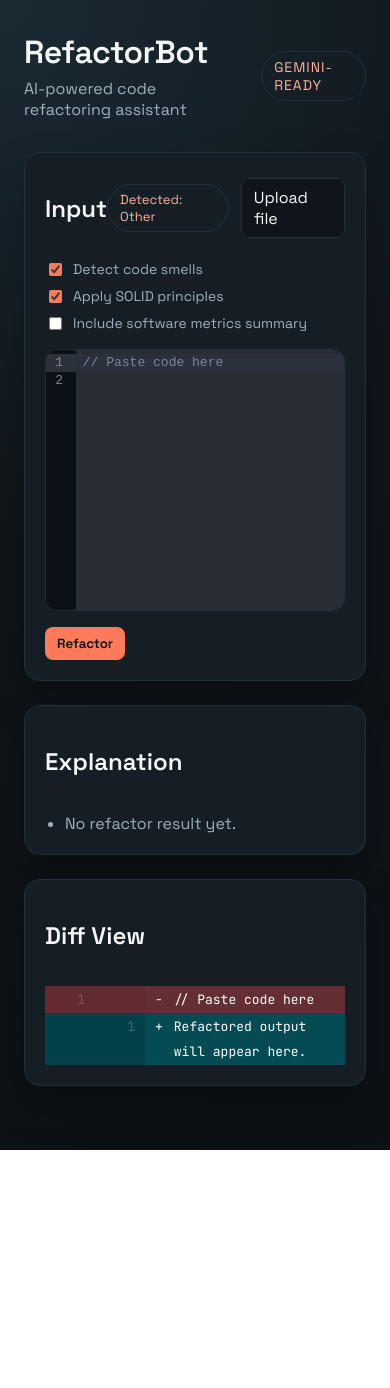
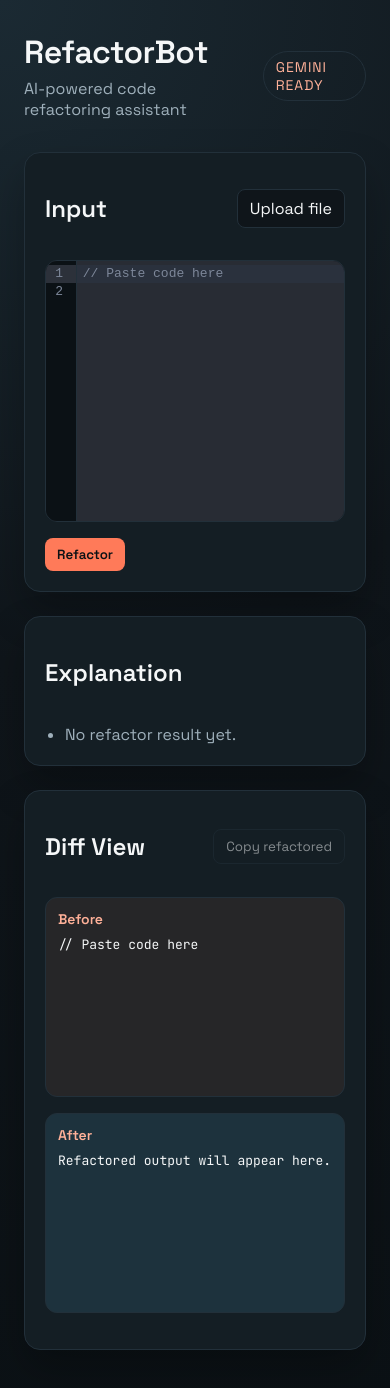
Before and after one commit to Karthikeya02/AICodeRefactoring, a React (Vite) app in the folder client/: page / in a window 390 px wide. Shown: the top 1388 px of the page. Before the commit the page ends 1150 px from the top, so only its background shows below. Built offline with nearby package versions, Linux system fonts and the light colour scheme.

Commit message:
language fixes

```diff
--- a/client/src/App.jsx
+++ b/client/src/App.jsx
@@ -1,5 +1,4 @@
-import { useEffect, useMemo, useState } from "react";
-import DiffViewer from "react-diff-viewer-continued";
+import { useEffect, useMemo, useRef, useState } from "react";
 import CodeMirror from "@uiw/react-codemirror";
 import { javascript } from "@codemirror/lang-javascript";
 import { python } from "@codemirror/lang-python";
@@ -16,10 +15,8 @@
   const [explanation, setExplanation] = useState([]);
   const [loading, setLoading] = useState(false);
   const [error, setError] = useState("");
-  const [detectSmells, setDetectSmells] = useState(true);
-  const [applySolid, setApplySolid] = useState(true);
-  const [includeMetrics, setIncludeMetrics] = useState(false);
-  const [splitView, setSplitView] = useState(true);
+  const [copied, setCopied] = useState(false);
+  const copyTimerRef = useRef(null);
 
   const hasOutput = refactored.trim().length > 0;
 
@@ -60,15 +57,24 @@
   }, [language]);
 
   useEffect(() => {
-    const updateSplitView = () => {
-      if (typeof window === "undefined") return;
-      setSplitView(window.innerWidth > 900);
+    return () => {
+      if (copyTimerRef.current) {
+        clearTimeout(copyTimerRef.current);
+      }
     };
+  }, []);
 
-    updateSplitView();
-    window.addEventListener("resize", updateSplitView);
-    return () => window.removeEventListener("resize", updateSplitView);
-  }, []);
+  const handleCopy = async () => {
+    if (!refactored.trim()) return;
+    try {
+      await navigator.clipboard.writeText(refactored);
+      setCopied(true);
+      if (copyTimerRef.current) clearTimeout(copyTimerRef.current);
+      copyTimerRef.current = setTimeout(() => setCopied(false), 1500);
+    } catch {
+      setError("Copy failed. Please try again.");
+    }
+  };
 
   const handleFile = async (event) => {
     const file = event.target.files?.[0];
@@ -81,30 +87,72 @@
   const handleRefactor = async () => {
     setLoading(true);
     setError("");
+    setRefactored("");
+    setExplanation([]);
     const detectedLanguage = detectLanguage(code);
     setLanguage(detectedLanguage);
     try {
-      const response = await fetch("/api/refactor", {
+      const response = await fetch("/api/refactor/stream", {
         method: "POST",
         headers: { "Content-Type": "application/json" },
         body: JSON.stringify({
           code,
           language: detectedLanguage,
           options: {
-            detectSmells,
-            applySolid,
-            includeMetrics
+            detectSmells: true,
+            applySolid: true,
+            includeMetrics: true
           }
         })
       });
 
       if (!response.ok) {
-        throw new Error("Refactor failed. Try again.");
+        const errorText = await response.text();
+        throw new Error(errorText || "Refactor failed. Try again.");
       }
 
-      const data = await response.json();
-      setRefactored(data.refactoredCode || "");
-      setExplanation(Array.isArray(data.explanation) ? data.explanation : []);
+      const reader = response.body?.getReader();
+      if (!reader) {
+        throw new Error("Stream not supported in this browser.");
+      }
+
+      const decoder = new TextDecoder();
+      let buffer = "";
+      const parseStreamedText = (text) => {
+        const refMarker = "REFRACTORED_CODE:";
+        const explMarker = "EXPLANATION:";
+        const refIndex = text.indexOf(refMarker);
+        if (refIndex === -1) return null;
+        const afterRef = text.slice(refIndex + refMarker.length);
+        const explIndex = afterRef.indexOf(explMarker);
+        if (explIndex === -1) {
+          return { refactoredCode: afterRef.trim(), explanation: [] };
+        }
+        const refactoredCode = afterRef.slice(0, explIndex).trim();
+        const explanationBlock = afterRef.slice(explIndex + explMarker.length);
+        const explanation = explanationBlock
+          .split("\n")
+          .map((line) => line.replace(/^\s*[-*]\s*/, "").trim())
+          .filter(Boolean);
+        return { refactoredCode, explanation };
+      };
+
+      while (true) {
+        const { value, done } = await reader.read();
+        if (done) break;
+        buffer += decoder.decode(value, { stream: true });
+        const parsed = parseStreamedText(buffer);
+        if (parsed?.refactoredCode) {
+          setRefactored(parsed.refactoredCode);
+        }
+        if (parsed?.explanation?.length) {
+            setExplanation(parsed.explanation.slice(0, 5));
+        }
+      }
+
+      const parsed = parseStreamedText(buffer) || {};
+      setRefactored(parsed.refactoredCode || "");
+        setExplanation(Array.isArray(parsed.explanation) ? parsed.explanation.slice(0, 5) : []);
     } catch (err) {
       setError(err.message || "Unexpected error.");
     } finally {
@@ -123,7 +171,7 @@
           <h1>RefactorBot</h1>
           <p>AI-powered code refactoring assistant</p>
         </div>
-        <span className="pill">Gemini-ready</span>
+        <span className="pill">Gemini ready</span>
       </header>
 
       <main className="grid">
@@ -131,38 +179,11 @@
           <div className="panel-header">
             <h2>Input</h2>
             <div className="controls">
-              <span className="detected">Detected: {language}</span>
               <label className="file-upload">
                 <input type="file" onChange={handleFile} />
                 Upload file
               </label>
             </div>
-          </div>
-          <div className="options">
-            <label className="option">
-              <input
-                type="checkbox"
-                checked={detectSmells}
-                onChange={(event) => setDetectSmells(event.target.checked)}
-              />
-              Detect code smells
-            </label>
-            <label className="option">
-              <input
-                type="checkbox"
-                checked={applySolid}
-                onChange={(event) => setApplySolid(event.target.checked)}
-              />
-              Apply SOLID principles
-            </label>
-            <label className="option">
-              <input
-                type="checkbox"
-                checked={includeMetrics}
-                onChange={(event) => setIncludeMetrics(event.target.checked)}
-              />
-              Include software metrics summary
-            </label>
           </div>
           <div className="code-input">
             <CodeMirror
@@ -193,15 +214,24 @@
         <section className="panel diff">
           <div className="panel-header">
             <h2>Diff View</h2>
+            <button
+              className="secondary"
+              onClick={handleCopy}
+              disabled={!refactored.trim()}
+            >
+              {copied ? "Copied" : "Copy refactored"}
+            </button>
           </div>
-          <DiffViewer
-            oldValue={code}
-            newValue={refactored || "Refactored output will appear here."}
-            splitView={splitView}
-            useDarkTheme
-            showDiffOnly={false}
-            disableWordDiff
-          />
+          <div className="before-after">
+            <div className="code-block before">
+              <h3>Before</h3>
+              <pre>{code}</pre>
+            </div>
+            <div className="code-block after">
+              <h3>After</h3>
+              <pre>{refactored || "Refactored output will appear here."}</pre>
+            </div>
+          </div>
         </section>
       </main>
     </div>
--- a/client/src/styles.css
+++ b/client/src/styles.css
@@ -99,13 +99,21 @@
   border-radius: 8px;
 }
 
-.detected {
+.secondary {
+  background: transparent;
   border: 1px solid var(--border);
-  padding: 6px 12px;
-  border-radius: 999px;
-  color: var(--accent-soft);
-  font-size: 13px;
+  color: var(--text);
+  padding: 8px 12px;
+  border-radius: 8px;
+  cursor: pointer;
+  font-family: "Space Grotesk", sans-serif;
 }
+
+.secondary:disabled {
+  cursor: not-allowed;
+  opacity: 0.5;
+}
+
 
 .file-upload {
   cursor: pointer;
@@ -123,23 +131,6 @@
   background: #0b1115;
 }
 
-.options {
-  display: grid;
-  gap: 8px;
-  margin-bottom: 16px;
-  color: var(--muted);
-}
-
-.option {
-  display: flex;
-  gap: 8px;
-  align-items: center;
-  font-size: 14px;
-}
-
-.option input {
-  accent-color: var(--accent);
-}
 
 .code-input .cm-editor {
   font-family: "JetBrains Mono", monospace;
@@ -182,6 +173,41 @@
   overflow: hidden;
 }
 
+.before-after {
+  display: grid;
+  grid-template-columns: repeat(2, minmax(0, 1fr));
+  gap: 16px;
+  margin-bottom: 16px;
+}
+
+.code-block {
+  border: 1px solid var(--border);
+  border-radius: 12px;
+  padding: 12px;
+  min-height: 200px;
+}
+
+.code-block.before {
+  background: rgba(255, 122, 89, 0.08);
+}
+
+.code-block.after {
+  background: rgba(91, 192, 235, 0.12);
+}
+
+.code-block h3 {
+  margin: 0 0 8px;
+  font-size: 14px;
+  color: var(--accent-soft);
+}
+
+.code-block pre {
+  margin: 0;
+  font-family: "JetBrains Mono", monospace;
+  font-size: 13px;
+  white-space: pre-wrap;
+}
+
 .diff pre,
 .diff code {
   font-family: "JetBrains Mono", monospace;
@@ -216,4 +242,8 @@
   .diff table {
     font-size: 12px;
   }
+
+  .before-after {
+    grid-template-columns: 1fr;
+  }
 }
```
Also changed, not shown: 1 other file (tests, documents, lock files or other folders).
